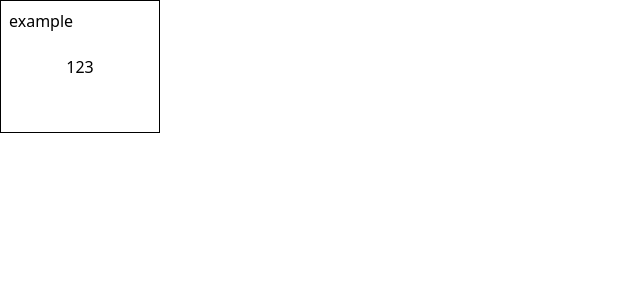
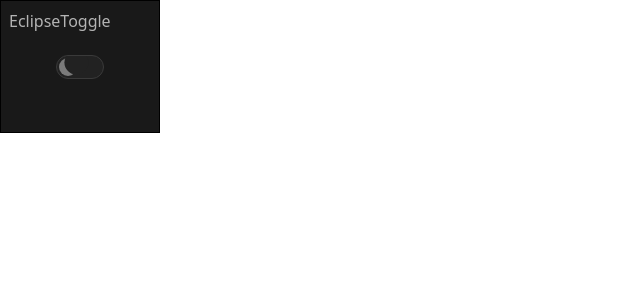
Before and after one commit to tomato2718/Frontend-design-ideas, a Next.js app: page /Frontend-design-ideas/theme-switcher in a window 1280 px wide. Shown: the top 300 px of the page, without its empty margins (0-640 px from the left). Built offline with nearby package versions, Linux system fonts and the light colour scheme.

Commit message:
Feat: EclipseToggle showcase

```diff
--- a/src/widgets/ThemeSwitcherGrids/ThemeSwitcherGrids.tsx
+++ b/src/widgets/ThemeSwitcherGrids/ThemeSwitcherGrids.tsx
@@ -1,32 +1,18 @@
-import clsx from "clsx";
+import { EclipseToggleImp } from "./switchers";
 
 export function ThemeSwitcherGrids() {
   return (
     <div className="h-full grid grid-cols-8 grid-rows-6">
-      <GridContainer componentName="example">
-        <>123</>
+      <GridContainer>
+        <EclipseToggleImp />
       </GridContainer>
     </div>
   );
 }
 
-function GridContainer({
-  componentName,
-  children,
-}: {
-  componentName: string;
-  children: React.ReactElement;
-}) {
+export function GridContainer({ children }: { children: React.ReactElement }) {
   return (
-    <div
-      className={clsx(
-        "flex items-center justify-center",
-        "col-span-1 row-span-1",
-        "border border-[#000000]",
-        "relative",
-      )}
-    >
-      <span className="absolute top-2 left-2">{componentName}</span>
+    <div className="col-span-1 row-span-1 border border-[#000000]">
       {children}
     </div>
   );
--- /dev/null
+++ b/src/widgets/ThemeSwitcherGrids/switchers.tsx
@@ -0,0 +1,43 @@
+import { useState } from "react";
+import clsx from "clsx";
+
+import { EclipseToggle } from "@/shared/EclipseSwitcher";
+
+function ImpContainer({
+  componentName,
+  children,
+}: {
+  componentName: string;
+  children: React.ReactElement;
+}) {
+  return (
+    <div
+      className={clsx(
+        "flex items-center justify-center h-full",
+        "bg-grayscale-2 text-grayscale-11",
+        "relative",
+      )}
+    >
+      <span className="absolute top-2 left-2">{componentName}</span>
+      {children}
+    </div>
+  );
+}
+
+export function EclipseToggleImp() {
+  const [isDarkMode, setIsDarkMode] = useState(true);
+
+  return (
+    <div className={clsx(isDarkMode ? "dark" : "light", "h-full")}>
+      <ImpContainer componentName="EclipseToggle">
+        <EclipseToggle
+          themeState={{
+            isDarkMode: isDarkMode,
+            switchTheme: () => setIsDarkMode(!isDarkMode),
+          }}
+          size={12}
+        />
+      </ImpContainer>
+    </div>
+  );
+}
```
